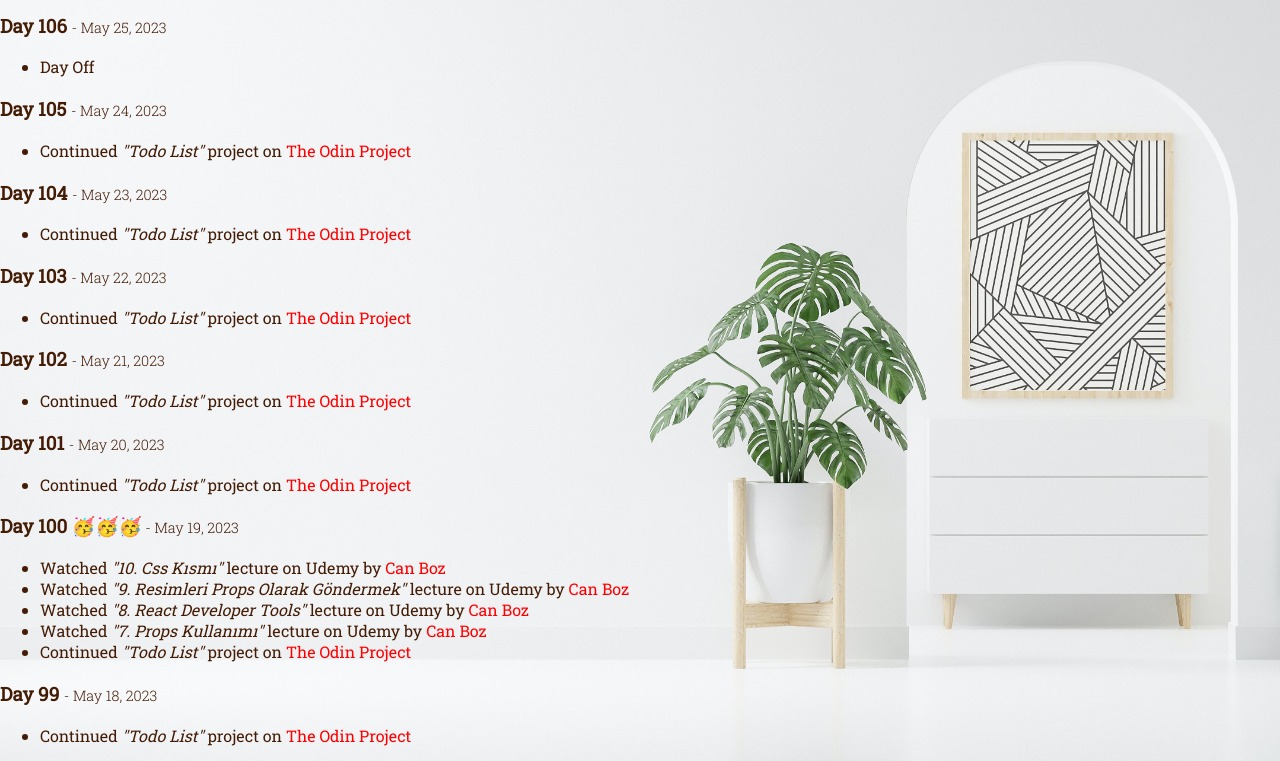
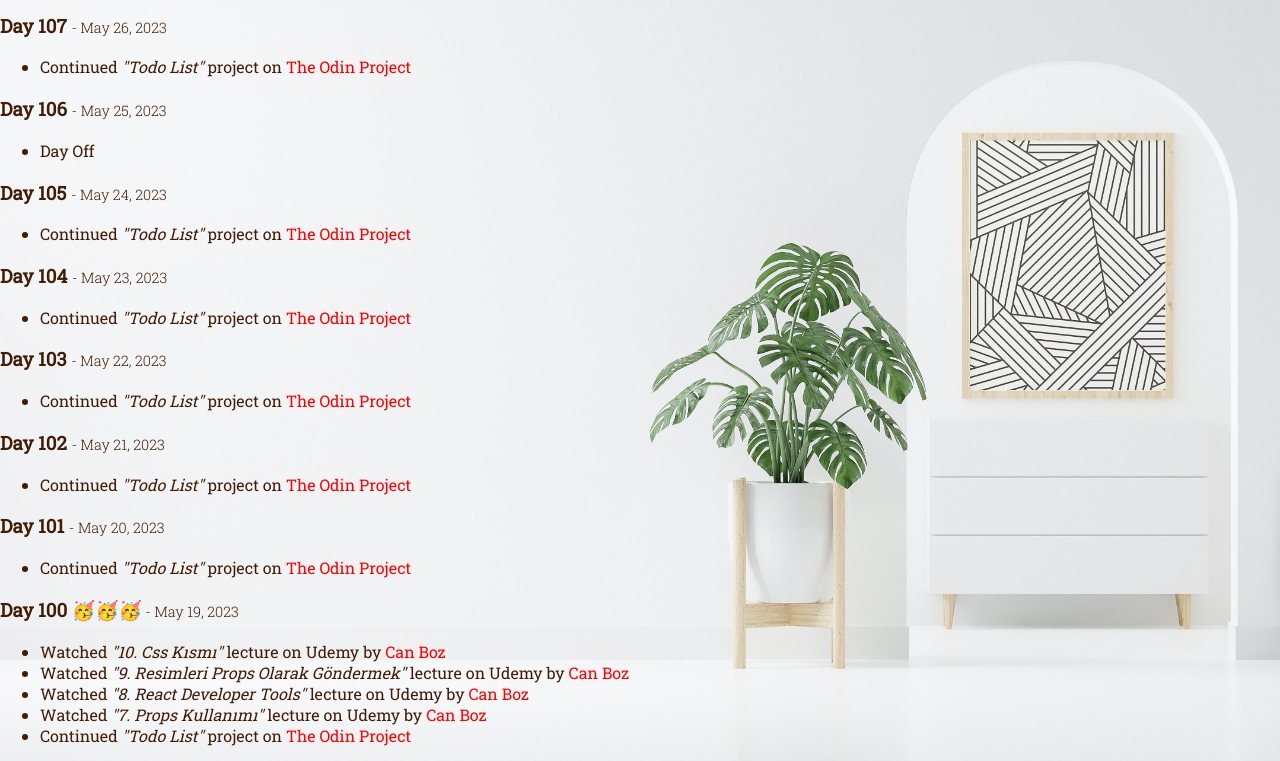
Before and after one commit to ersinisgor/everyday-coding, a plain HTML site: page index.html in a window 1280 px wide. Shown: the part 69-830 px from the top of the page. Drawn offline with Linux system fonts and the light colour scheme; files whose address does not match are found by name.

Commit message:
Add day 107

```diff
--- a/index.html
+++ b/index.html
@@ -62,6 +62,16 @@
 <body>
   <main>
     <h1>Everyday Coding Summarize</h1>
+
+    <!-- Day 107 -->
+    <div class="day107">
+      <h3>Day 107 <span class="date"> - May 26, 2023</span></h3>
+      <p class="list">
+      <ul>
+        <li>Continued <em>"Todo List" </em> project on <span>The Odin Project</span> </li>
+      </ul>
+      </p>
+    </div>
 
     <!-- Day 106 -->
     <div class="day106">
```
